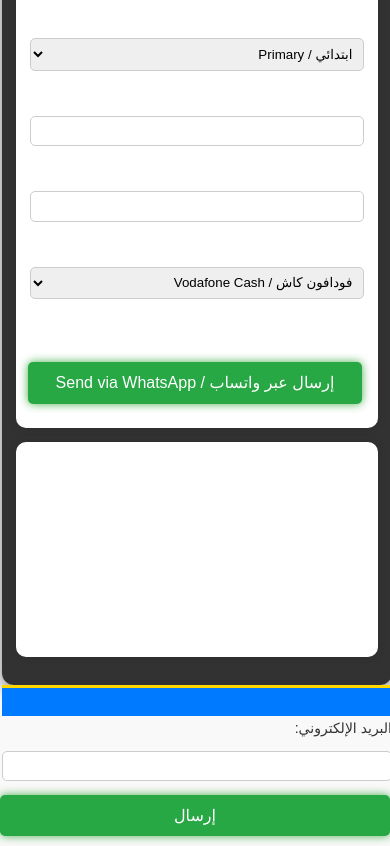
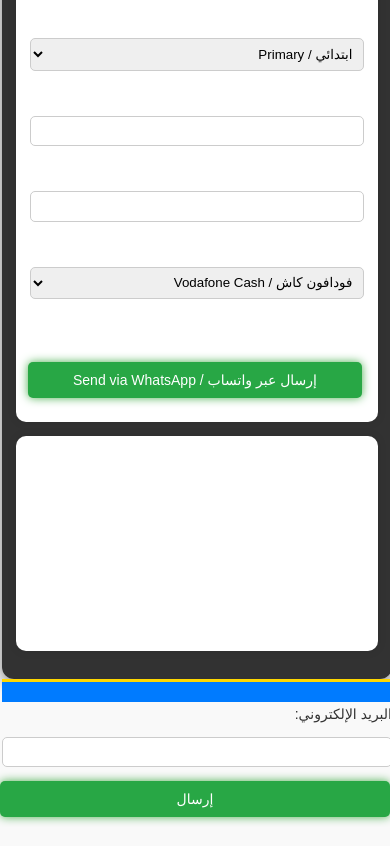
Before and after one commit to ehabgm0/el7elm, a plain HTML site: page index.html in a window 390 px wide. Shown: the part 819-1665 px from the top of the page. Drawn offline with Linux system fonts and the light colour scheme.

Commit message:
Update style.css

```diff
--- a/style.css
+++ b/style.css
@@ -1,94 +1,133 @@
+/* القواعد العامة */
 body {
-    font-family: 'Poppins', Arial, sans-serif; /* خط حديث */
-    background: url('https://source.unsplash.com/1600x900/?galaxy,stars') no-repeat center center fixed; /* خلفية فضائية */
+    font-family: 'Poppins', Arial, sans-serif;
+    background: url('https://source.unsplash.com/1600x900/?galaxy,stars') no-repeat center center fixed;
     background-size: cover;
     margin: 0;
     padding: 0;
     direction: rtl;
     text-align: right;
-    line-height: 1.8; /* تحسين المسافة بين الأسطر */
-    color: #fff; /* النص باللون الأبيض */
+    line-height: 1.8;
+    color: #fff;
 }
 
 header {
-    background: linear-gradient(90deg, #4b0082, #810077); /* تدرج لوني فضائي */
+    background: linear-gradient(90deg, #4b0082, #810077);
     color: white;
     padding: 20px;
-    text-align: center; /* توسيط النص */
-    box-shadow: 0 4px 10px rgba(0, 0, 0, 0.5); /* ظل أكثر وضوحًا */
-    text-shadow: 0 0 10px #ffd700; /* توهج للنص */
+    text-align: center;
+    box-shadow: 0 4px 10px rgba(0, 0, 0, 0.5);
+    text-shadow: 0 0 10px #ffd700;
 }
 
 nav a {
-    color: #ffd700; /* لون ذهبي */
+    color: #ffd700;
     margin: 0 10px;
     text-decoration: none;
-    font-weight: bold; /* جعل النص عريضًا */
-    transition: color 0.3s ease, text-shadow 0.3s ease; /* تأثير عند التمرير */
+    font-weight: bold;
+    transition: color 0.3s ease, text-shadow 0.3s ease;
 }
 
 nav a:hover {
-    color: #fff; /* تغيير اللون عند التمرير */
-    text-shadow: 0 0 10px #ffd700; /* توهج عند التمرير */
+    color: #fff;
+    text-shadow: 0 0 10px #ffd700;
 }
 
 main {
     padding: 20px;
-    max-width: 800px; /* تحديد عرض المحتوى */
-    margin: auto; /* توسيط المحتوى */
-    background: rgba(0, 0, 0, 0.8); /* خلفية شفافة */
-    border-radius: 12px; /* زوايا مستديرة */
-    box-shadow: 0 4px 15px rgba(0, 0, 0, 0.5); /* ظل أكثر وضوحًا */
-    color: #fff; /* النص باللون الأبيض */
+    max-width: 800px;
+    margin: auto;
+    background: rgba(0, 0, 0, 0.8);
+    border-radius: 12px;
+    box-shadow: 0 4px 15px rgba(0, 0, 0, 0.5);
+    color: #fff;
 }
 
 footer {
-    background: linear-gradient(90deg, #222, #4b0082); /* تدرج لوني */
+    background: linear-gradient(90deg, #222, #4b0082);
     color: white;
     text-align: center;
     padding: 10px;
-    font-size: 14px; /* تصغير النص */
-    border-top: 3px solid #ffd700; /* خط علوي ذهبي */
-    text-shadow: 0 0 5px #ffd700; /* توهج للنص */
+    font-size: 14px;
+    border-top: 3px solid #ffd700;
+    text-shadow: 0 0 5px #ffd700;
 }
 
 /* تنسيق الزر */
 button {
-    background: linear-gradient(90deg, #4CAF50, #45a049); /* تدرج لوني للأزرار */
-    color: white; /* النص باللون الأبيض */
+    background: linear-gradient(90deg, #4CAF50, #45a049);
+    color: white;
     border: none;
-    padding: 10px 20px; /* مسافة داخلية */
-    text-align: center;
-    text-decoration: none;
-    display: inline-block;
+    padding: 10px 20px;
     font-size: 16px;
     margin: 4px 2px;
     cursor: pointer;
-    border-radius: 8px; /* جعل الزوايا مستديرة */
-    transition: background-color 0.3s ease, box-shadow 0.3s ease; /* تأثير عند التمرير */
-    box-shadow: 0 0 10px #4CAF50; /* توهج */
+    border-radius: 8px;
+    transition: background-color 0.3s ease, box-shadow 0.3s ease;
+    box-shadow: 0 0 10px #4CAF50;
 }
 
-/* عند المرور بالماوس فوق الزر */
 button:hover {
-    background: linear-gradient(90deg, #45a049, #4CAF50); /* عكس التدرج */
-    box-shadow: 0 0 15px #45a049; /* زيادة التوهج */
+    background: linear-gradient(90deg, #45a049, #4CAF50);
+    box-shadow: 0 0 15px #45a049;
 }
 
-@media (max-width: 600px) {
+/* استعلامات الوسائط */
+@media (max-width: 1200px) {
+    main {
+        max-width: 90%; /* تقليل العرض للأجهزة المتوسطة */
+    }
+
+    header {
+        padding: 15px; /* تقليل المسافة الداخلية */
+    }
+
+    footer {
+        font-size: 12px; /* تقليل حجم النص */
+    }
+}
+
+@media (max-width: 768px) {
+    body {
+        font-size: 16px; /* تكبير النص للأجهزة اللوحية */
+    }
+
+    nav a {
+        font-size: 14px; /* تقليل حجم النص في الروابط */
+    }
+
+    button {
+        padding: 8px 16px; /* تقليل حجم الأزرار */
+    }
+}
+
+@media (max-width: 480px) {
     body {
         font-size: 14px;
     }
 
-    button {
-        width: 100%;
+    header {
+        text-align: center; /* توسيط النصوص */
+        padding: 10px;
     }
 
-    header {
-        padding: 15px;
+    nav a {
+        display: block; /* جعل الروابط على شكل قائمة */
+        margin: 5px 0; /* مسافات بين الروابط */
     }
 
     main {
-        padding: 15px;
+        padding: 10px;
+        max-width: 100%; /* جعل المحتوى بعرض الشاشة */
+    }
+
+    button {
+        width: 100%; /* جعل الأزرار بعرض الشاشة */
+        font-size: 14px;
+    }
+
+    footer {
+        font-size: 10px;
+        padding: 8px;
     }
 }
```
